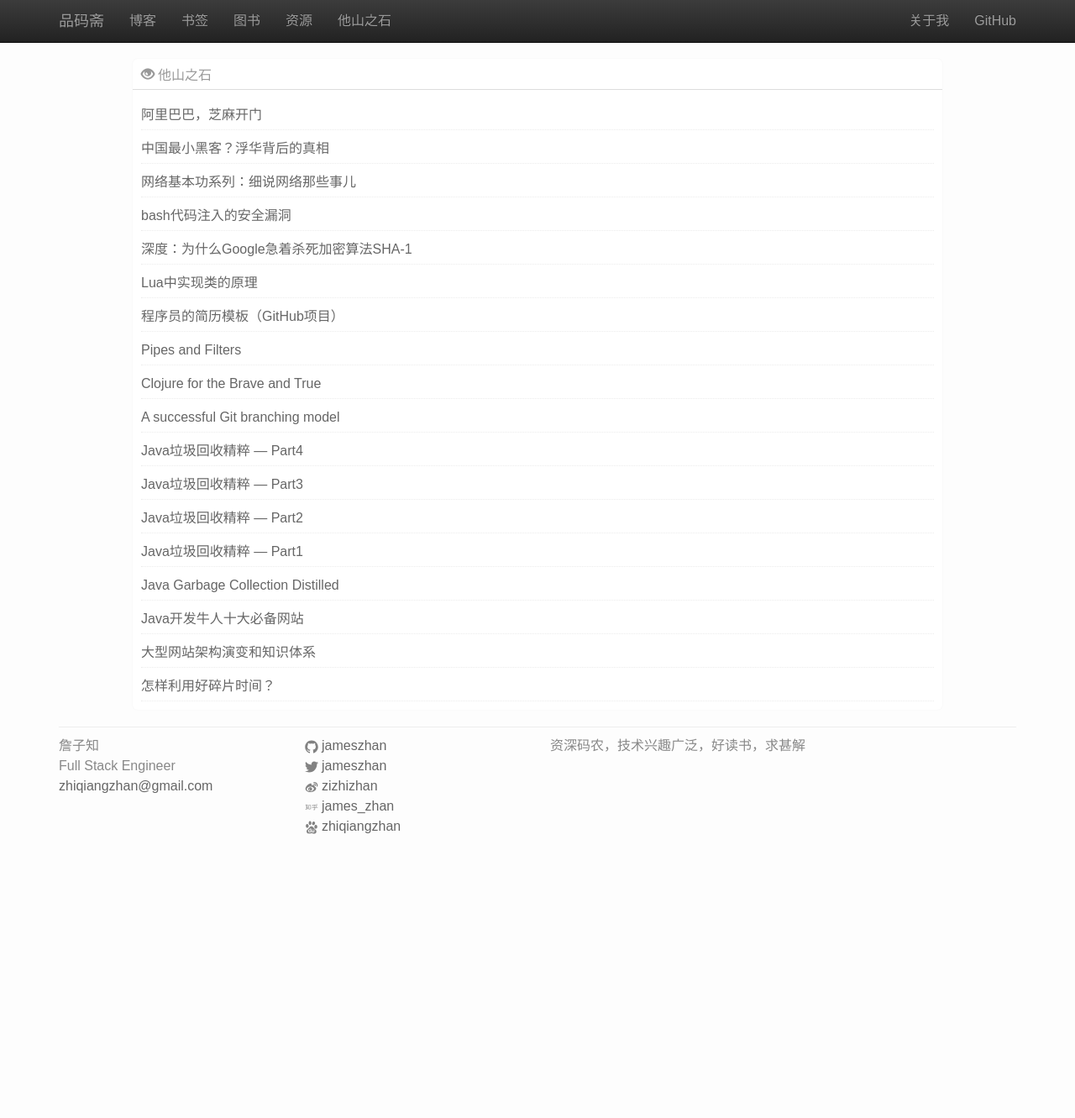
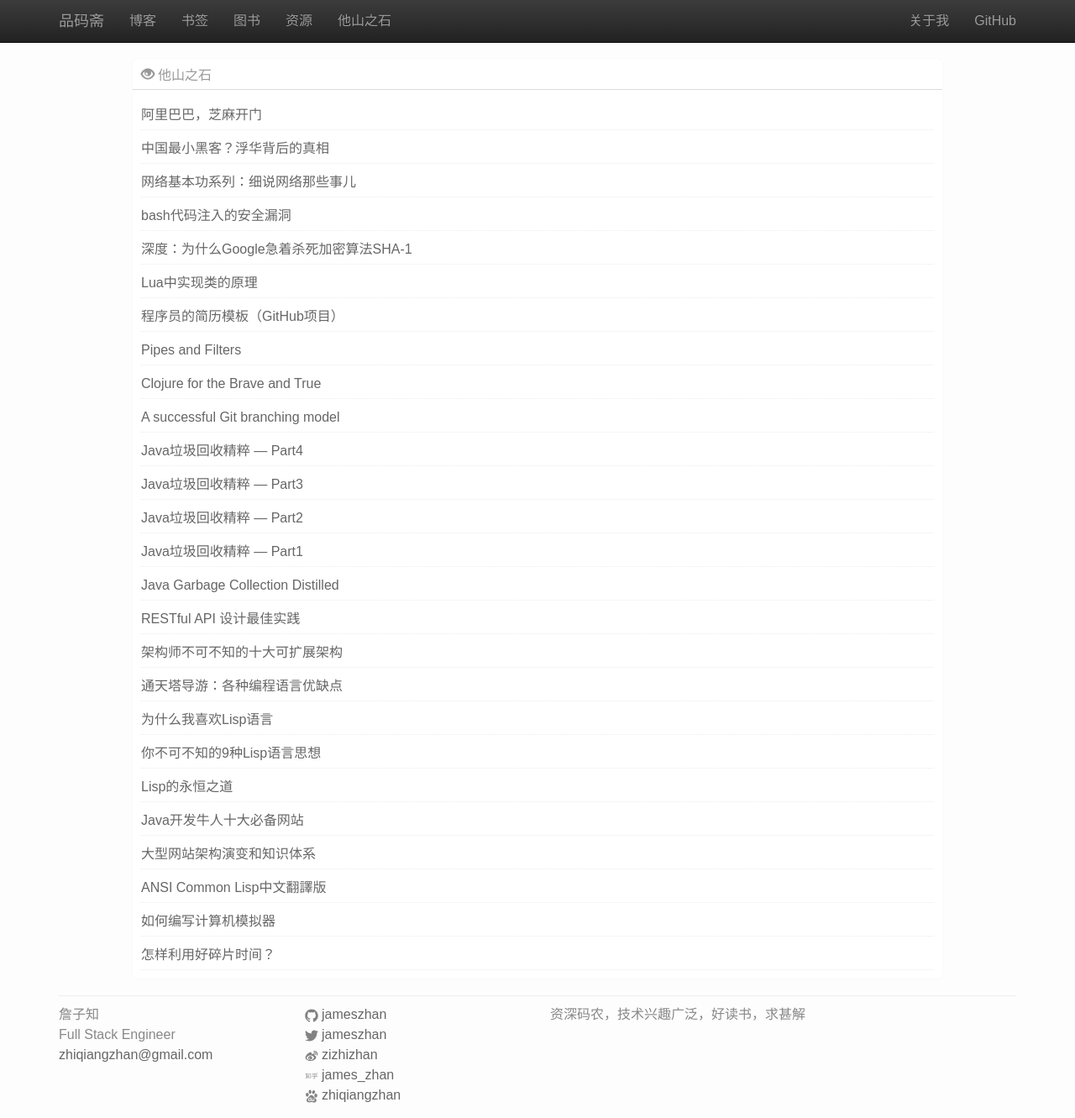
Before and after one commit to jameszhan/blogs, a Jekyll site: the page built from pages/news.html, in a window 1280 px wide and 1331 px high. Shown: the whole window at 84% size. Built offline with Jekyll 4.4.1, drawn with Linux system fonts in a browser that asks for light colours; nearby versions of some CDN libraries; Markdown is read by kramdown in place of the engine named in the settings; comment, search, counter and statistics services are not loaded.

Commit message:
add more old news.

```diff
--- a/_data/news.yml
+++ b/_data/news.yml
@@ -44,11 +44,35 @@
   url: http://mechanical-sympathy.blogspot.jp/2013/07/java-garbage-collection-distilled.html
   title: Java Garbage Collection Distilled
 -
+  url: http://www.csdn.net/article/2013-06-13/2815744-RESTful-API
+  title: RESTful API 设计最佳实践
+-
+  url: http://os.51cto.com/art/201111/301143.htm
+  title: 架构师不可不知的十大可扩展架构
+-
+  url: http://blog.jobbole.com/18587/
+  title: 通天塔导游：各种编程语言优缺点
+-
+  url: http://www.oschina.net/news/22231/why-i-like-lisp
+  title: 为什么我喜欢Lisp语言
+-
+  url: http://blog.jobbole.com/5604/
+  title: 你不可不知的9种Lisp语言思想
+-
+  url: http://blog.jobbole.com/21159/
+  title: Lisp的永恒之道
+-
   url: http://www.importnew.com/7980.html
   title: Java开发牛人十大必备网站
 -
   url: http://www.blogjava.net/BlueDavy/archive/2008/09/03/226749.html
   title: 大型网站架构演变和知识体系
 -
+  url: http://blog.jobbole.com/32268/
+  title: ANSI Common Lisp中文翻譯版
+-
+  url: http://shunyuan-chou.blogspot.com/2010/02/8.html
+  title: 如何编写计算机模拟器
+-
   url: http://www.scalerstalk.com/264-fragment/
   title: 怎样利用好碎片时间？
```
